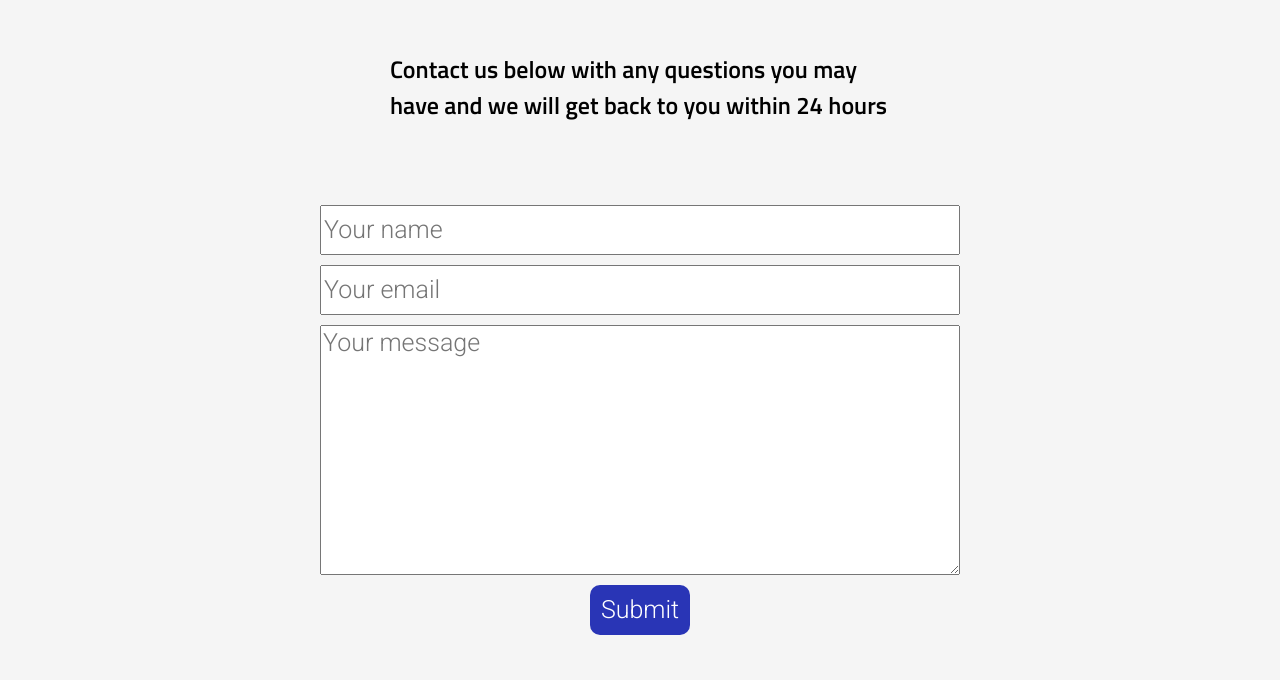
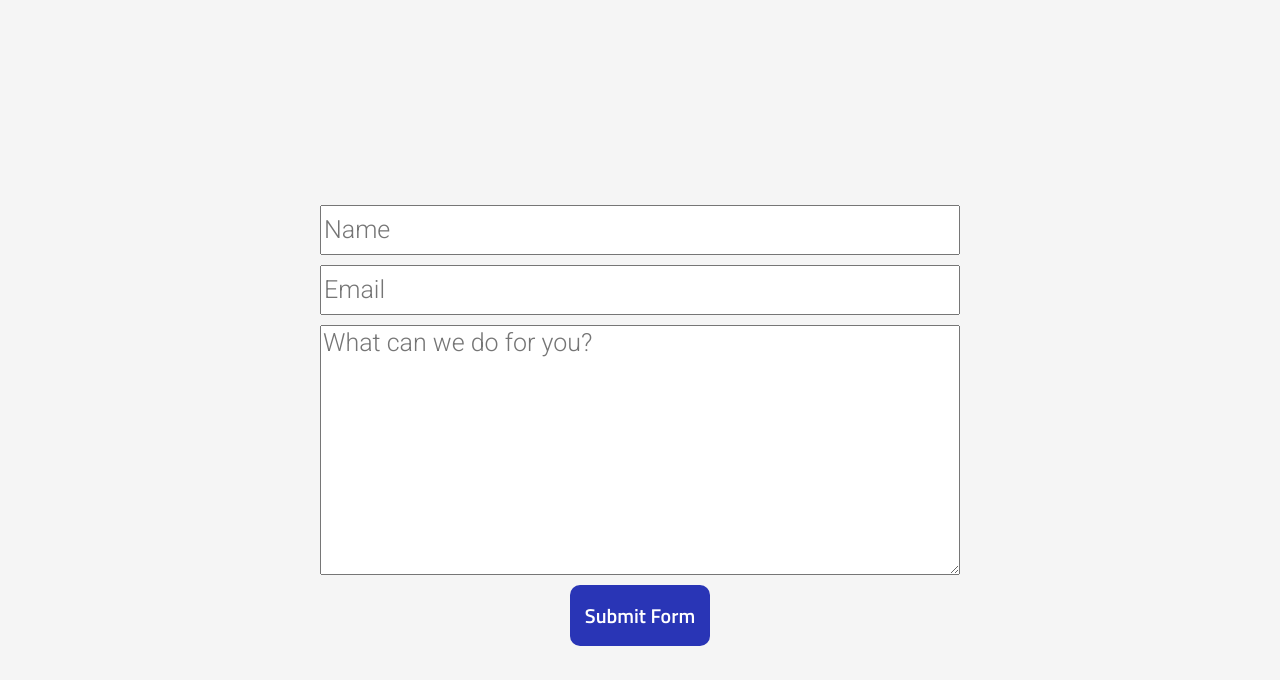
Before and after one commit to B-r-e-n-t/Sharpe-Web-Designs, a plain HTML site: page contact.html in a window 1280 px wide. Shown: the part 272-952 px from the top of the page. Drawn offline with Linux system fonts and the light colour scheme.

Commit message:
added web3forms to the contact form

```diff
--- a/contact.html
+++ b/contact.html
@@ -36,12 +36,24 @@
     </nav>
 
     <div class="contact-form-container">
-        <form>
+        <!-- <form>
           <input type="text" class="name" placeholder="Your name">
           <input type="text" class="name" placeholder="Your email">
           <textarea type="text" class="name" placeholder="Your message"></textarea>
           <input type="submit" class="submit-btn">
+        </form> -->
+
+        <form action="https://api.web3forms.com/submit" method="POST">
+          <input type="hidden" name="access_key" value="7cb2c666-fda2-401e-a684-350026c394f5">
+          <input type="hidden" name="subject" value="New Submission from Sharpe Web Designs">
+          <input type="text" name="name" required class="name" placeholder="Name">
+          <input type="email" name="email" required class="name" placeholder="Email">
+          <textarea name="message" required class="name" placeholder="What can we do for you?"></textarea>
+          <input type="hidden" name="redirect" value="https://web3forms.com/success">
+          <button type="submit" class="submit-btn">Submit Form</button>
         </form>
+
+
         <div class="contact-info">
           <h1 class="contact-us-header"><span class="blue">CONTACT </span> US</h1>
           <h4 class="hidden">Contact us below with any questions you may have and we will get
--- a/script.js
+++ b/script.js
@@ -17,5 +17,10 @@ const observer = new IntersectionObserver((entries) => {
 });
 
 
-const hiddenElemtns = document.querySelectorAll('.hidden');
+const hiddenElemtns = document.querySelector('.hidden');
 hiddenElemtns.forEach((el) => observer.observe(el));
+
+
+document.querySelector('.submit-btn').addEventListener( () => {
+    document.querySelectorAll('.name').value = '';
+})
--- a/styles.css
+++ b/styles.css
@@ -476,7 +476,12 @@ path {
     background-color: #2935b6;
     border: 0;
     color: white;
-    width: 100px;
+    font-size: 20px;
+    padding: 15px;
+  }
+
+  .submit-btn:hover {
+    cursor: pointer;
   }
 
   .contact-info {
```
